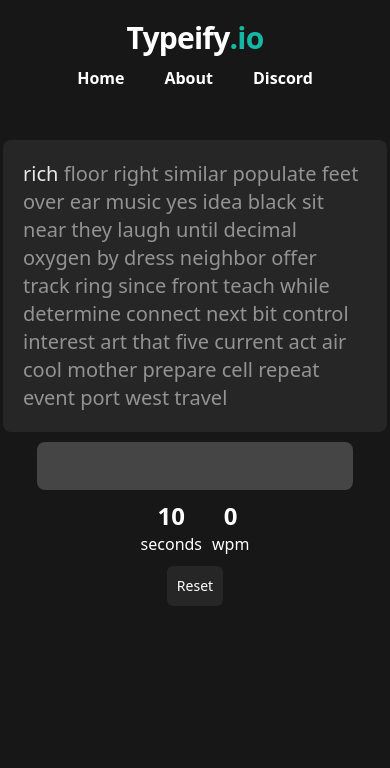
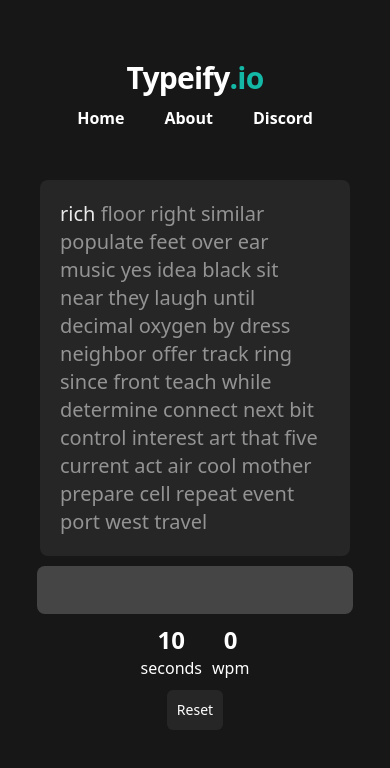
Before and after one commit to bmaczynski/Typeify, a React (Create React App) app: page / in a window 390 px wide. Shown: the top 768 px of the page. Built offline with nearby package versions, Linux system fonts and the light colour scheme.

Commit message:
mobile changes

```diff
--- a/src/App.js
+++ b/src/App.js
@@ -8,7 +8,7 @@ import About from "./components/About";
 function App() {
   return (
     <div className="w-full flex flex-col items-center h-screen overflow-hidden md:min-h-screen bg-neutral-900">
-      <div className="flex flex-col max-w-sm md:max-w-2xl">
+      <div className="flex flex-col w-full p-10 md:p-5 md:max-w-screen-md">
         <Router>
           <Nav />
           <Routes>
```
